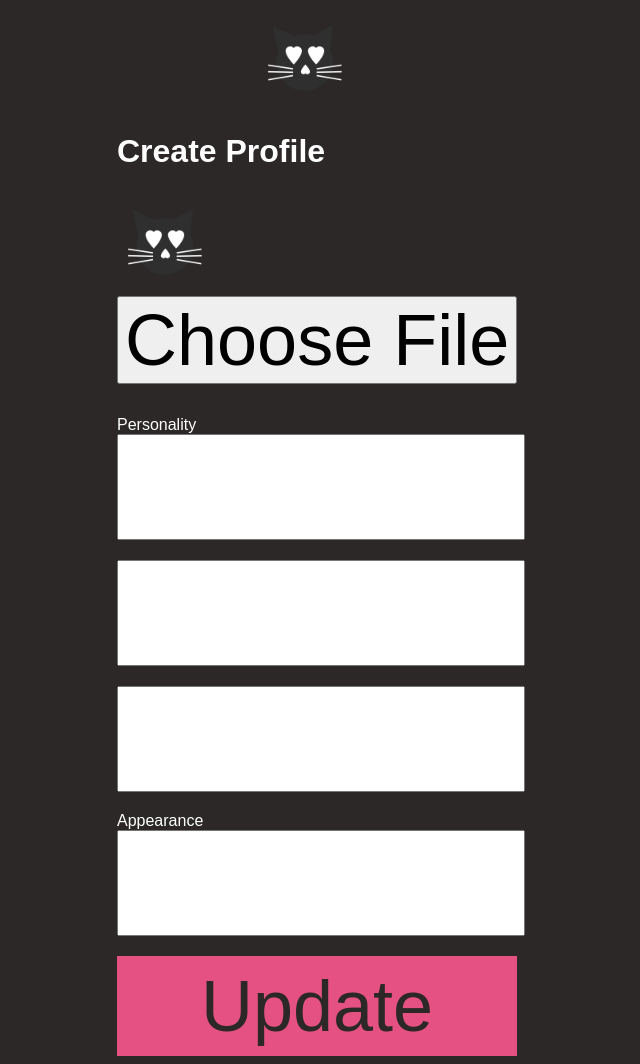
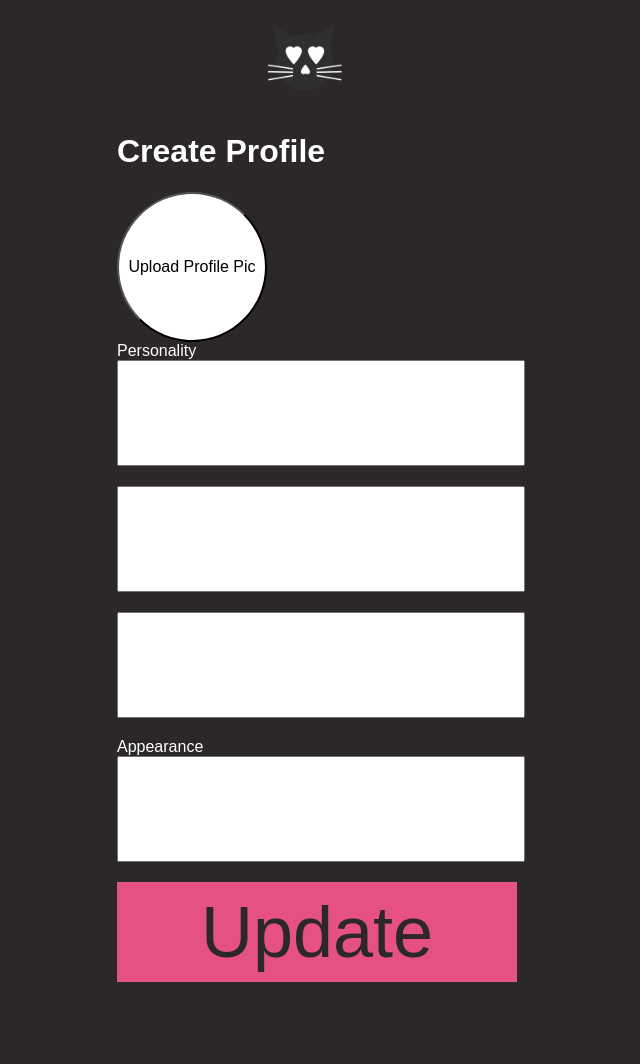
Before and after one commit to Cat-Me-If-You-Can/Website, a PHP site: page /createprofile.html in a window 1280 px wide. Shown: the whole page, without its empty margins (323-963 px from the left). After the commit the page ends 982 px from the top, so only its background shows below. Run offline with PHP 8.4, Linux system fonts and the light colour scheme.

Commit message:
Updating profile pic upload button

```diff
--- a/createprofile.html
+++ b/createprofile.html
@@ -12,10 +12,15 @@
             <img src="static/images/logo.png" alt="">
             </div>
             <h1>Create Profile</h1>
+
+        <!-- If no profile pic, load this HTML: -->
+        <!-- Adapted from https://stackoverflow.com/posts/36248168/revisions -->
+        <input type="button" id="uploadProfilePic" value="Upload Profile Pic" onclick="document.getElementById('file').click();">
+        <input type="file" style="display:none;" id="file" name="file">
+        <!-- If profile pic, load this: -->
         <!-- On page load, PHP needs to do a GET to retrieve user's profile pic, store in a variable, and then the variable goes in the src below -->
-        <img id="profilePic" src="static/images/logo.png" alt="">
+        <!-- <img id="profilePic" src="" alt=""> -->
         <form action="" method="post">
-        <input type="file">
         <label for="">Personality</label>
         <input type="text">
         <input type="text">
--- a/login.html
+++ b/login.html
@@ -13,7 +13,7 @@
         <img src="static/images/logo.png" alt="">
         </div>
         <div class="form">
-            <form action="register.php" method="post">
+            <form action="login.php" method="post">
                 <label for="email">Email</label>
                 <input type="text" name="email">
                 <label for="password">Password</label>
--- a/login.php
+++ b/login.php
@@ -1,6 +1,6 @@
 <?php
 
-require_once 'core/init.php';
+
 
 if(logged_in() === TRUE) {
     header('location: dashboard.php');
--- a/static/style.css
+++ b/static/style.css
@@ -27,8 +27,9 @@ body {
 }
 
 #profilePic {
-    width: 100px;
-    height: auto;
+    width: 150px;
+    height: 150px;
+    border-radius: 75px;
 
 }
 
@@ -72,3 +73,12 @@ button:hover {
 .profileDetails {
     color: white;
 }
+
+#uploadProfilePic {
+    width: 150px;
+    height: 150px;
+    border-radius: 75px;
+    background: white;
+    font-size: 16px;
+    margin: auto;
+}
```
